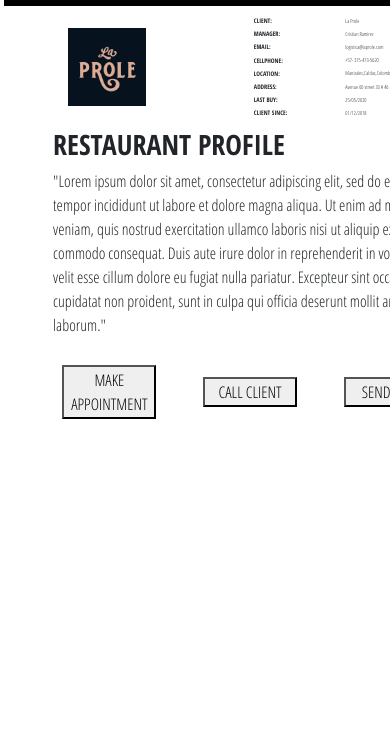
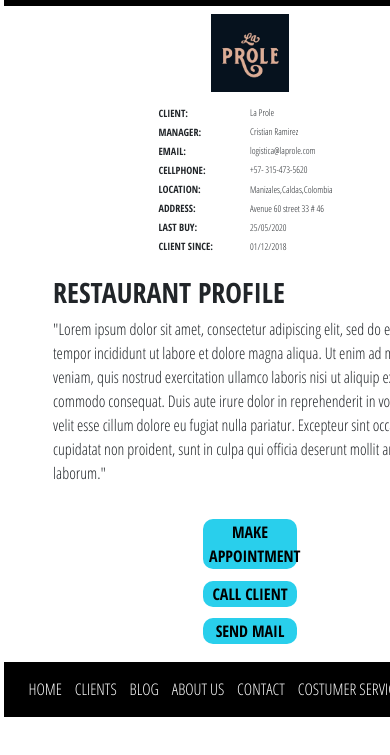
Before and after one commit to jacobo12montes/HTML5-CSS3-Capston-project, a plain HTML site: page item-client.html in a window 390 px wide. Shown: the part 89-844 px from the top of the page. Drawn offline with nearby package versions, Linux system fonts and the light colour scheme.

Commit message:
change the size of some element so they can fit in to the small screen

```diff
--- a/assets/index.css
+++ b/assets/index.css
@@ -335,6 +335,10 @@ footer {
 
 .call-action button {
   width: 20%;
+  border: 0;
+  border-radius: 10px;
+  font-weight: 700;
+  background-color: #29cfec;
 }
 
 
@@ -370,13 +374,14 @@ footer {
   color: #29cfec;
 }
 
+.call-action button:hover {
+  background-color: whitesmoke;
+}
+
 @media (min-width: 768px) {
 }
 
 @media (min-width: 1024px) {
-}
-
-@media (max-width: 768px) {
 }
 
 @media (max-width: 1024px) {
@@ -404,6 +409,22 @@ footer {
   .item-client-list {
     width: 50%;
   }
+
+  .client {
+    flex-direction: column;
+  }
+
+  .info-att {
+    font-size: 1.8vw;
+  }
+
+  .attribute {
+    font-size: 2vw;
+  }
+
+  .info-client {
+    padding: 3vw 0;
+  }
 }
 
 @media (max-width: 768px) {
@@ -425,9 +446,46 @@ footer {
 
   .item-client-list {
     width: 100%;
+    padding: 3vw;
   }
 
   .main-form form {
     flex-direction: column;
   }
+
+  .info-att {
+    font-size: 2.4vw;
+  }
+
+  .attribute {
+    font-size: 2.6vw;
+  }
+
+  .call-action {
+    flex-direction: column;
+  }
+
+  .call-action button {
+    margin: 1.5vw 0;
+  }
+
+  .nav-header {
+    font-size: 4vw;
+  }
+
+  .item-main-form input {
+    width: 150%;
+  }
+
+  .img-client img {
+    width: 20vw;
+  }
+
+  .summary-client div {
+    padding: 1vw;
+  }
+
+  .summary-client {
+    padding-left: 3vw;
+  }
 }
--- a/item-client.html
+++ b/item-client.html
@@ -74,7 +74,17 @@
           <button type="submit">SEND MAIL</button>
         </div>
       </article>
-
+      <footer>
+        <div class="nav-footer flex-center">
+          <div><a href="">HOME</a></div>
+          <div><a href="">CLIENTS</a></div>
+          <div><a href="">BLOG</a></div>
+          <div><a href="">ABOUT US</a></div>
+          <div><a href="">CONTACT</a></div>
+          <div><a href="">COSTUMER SERVICE</a></div>
+          <div><a href="">LANGUAGE</a></div>
+        </div>
+      </footer>
     </main>
 
 
```
